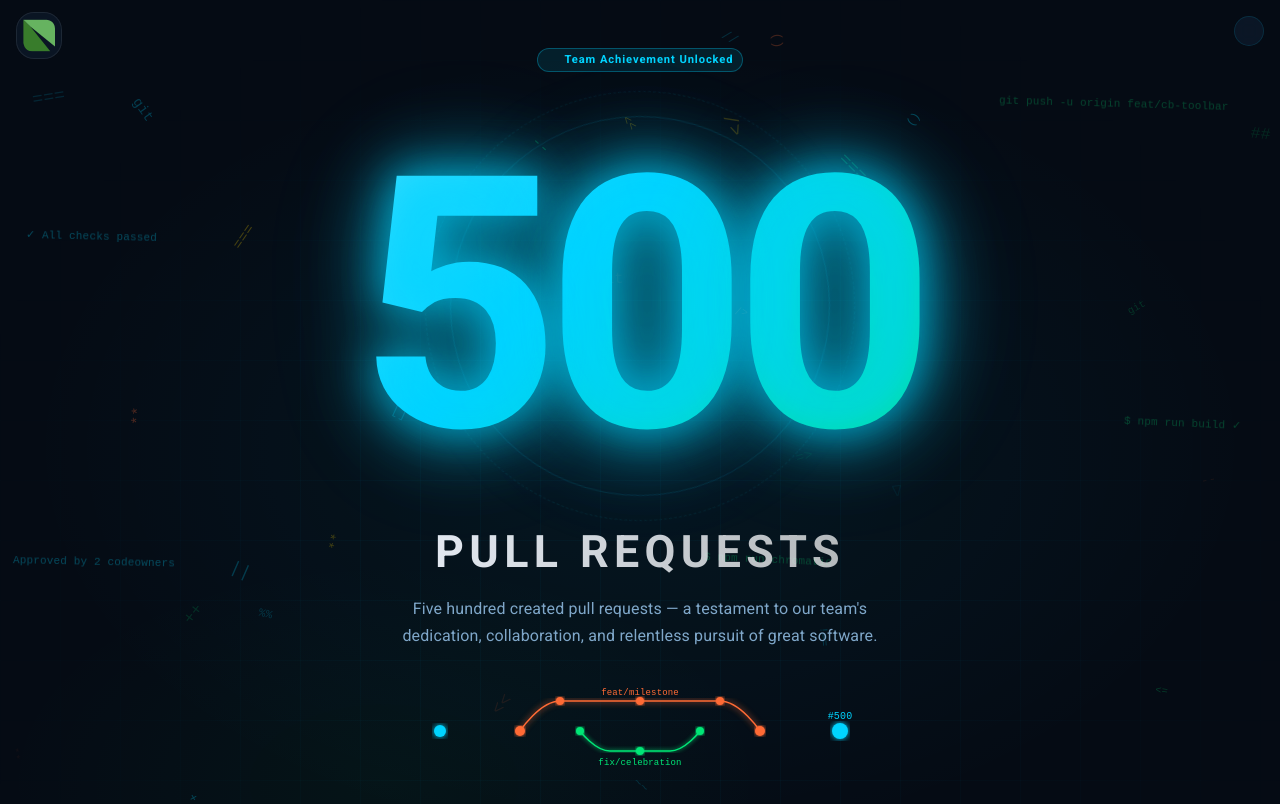
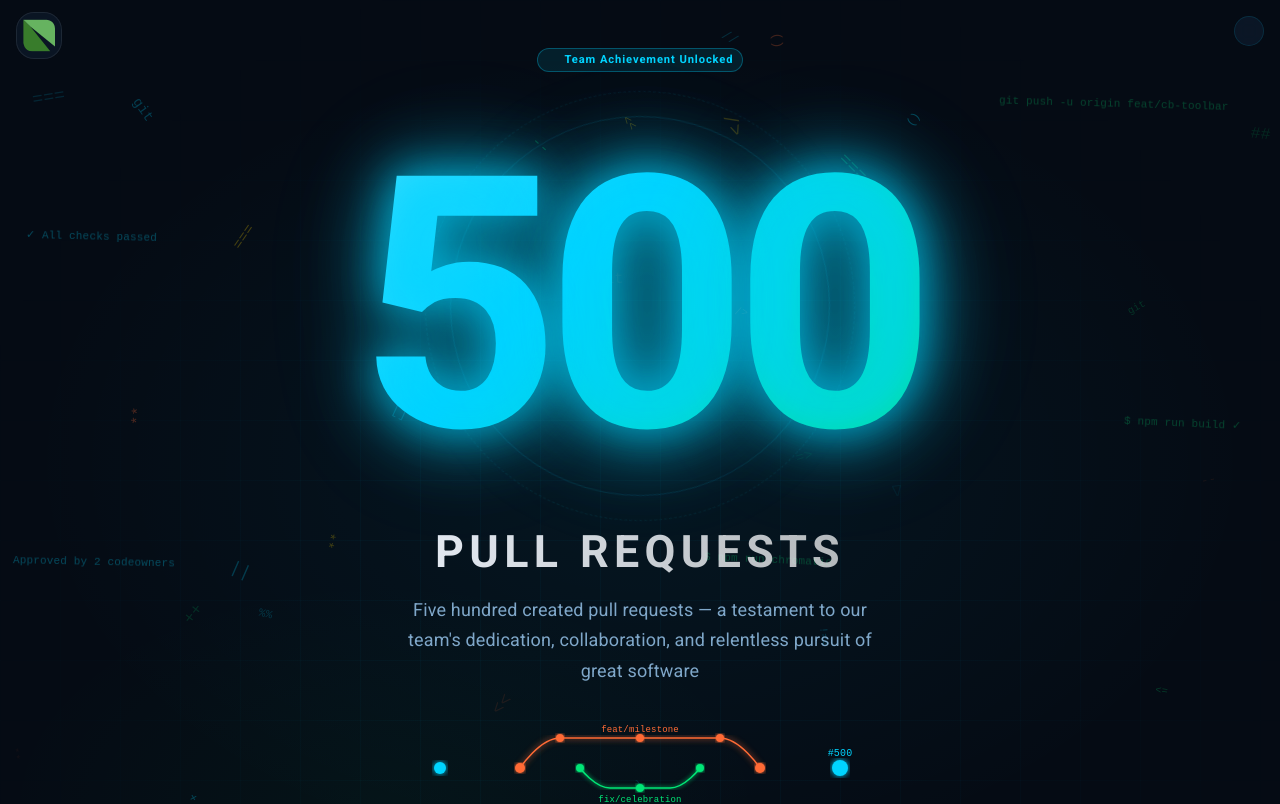
Before and after one commit to ericthayer/celebrate-pr-500, a React (Vite) app: page / in a window 1280 px wide. Shown: the top 804 px of the page. Built offline with nearby package versions, Linux system fonts and the light colour scheme; some icons are missing.

Commit message:
Updated SplashPage.tsx

```diff
--- a/src/components/SplashPage/SplashPage.tsx
+++ b/src/components/SplashPage/SplashPage.tsx
@@ -233,13 +233,13 @@ export default function SplashPage() {
             mt: 2,
             mb: 1,
             maxWidth: 500,
-            fontSize: { xs: '0.9rem', sm: '1rem' },
+            fontSize: { xs: '0.9rem', sm: '1.125rem' },
             animation: reducedMotion ? 'none' : 'slide-up 0.6s 1.0s ease forwards',
             opacity: reducedMotion ? 1 : 0,
           }}
         >
           Five hundred created pull requests — a testament to our team's dedication,
-          collaboration, and relentless pursuit of great software.
+          collaboration, and relentless pursuit of great software
         </Typography>
 
         <Box
```
